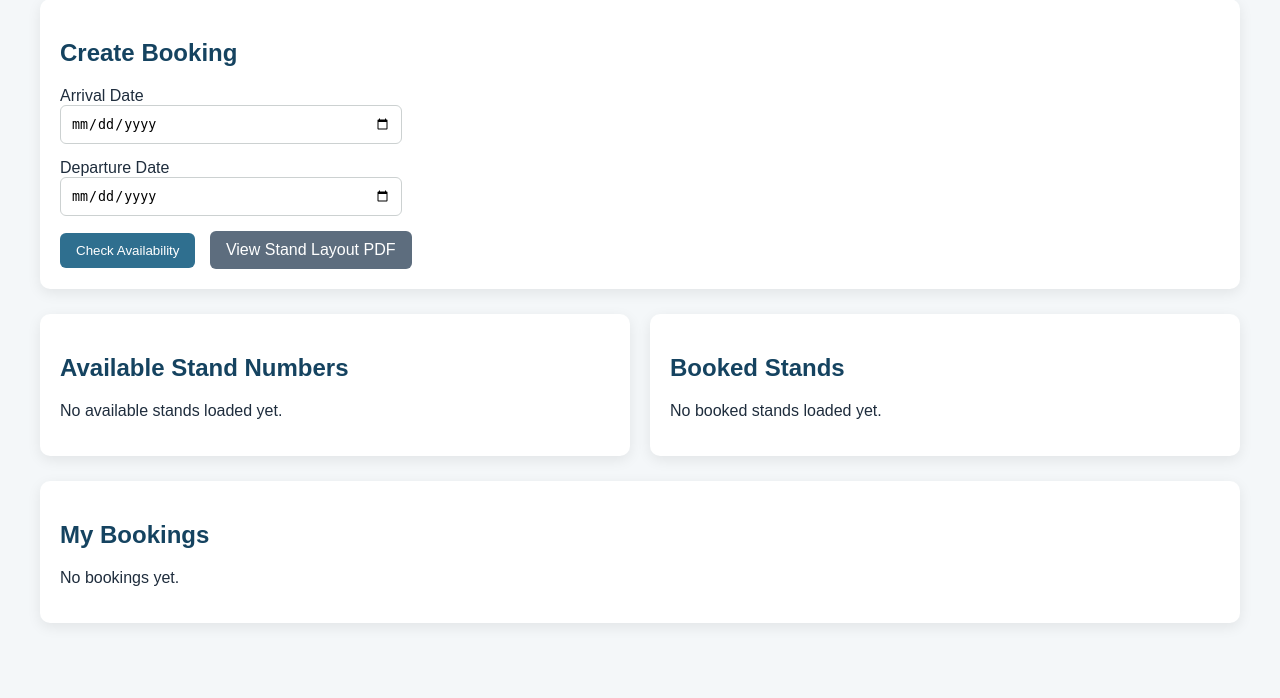
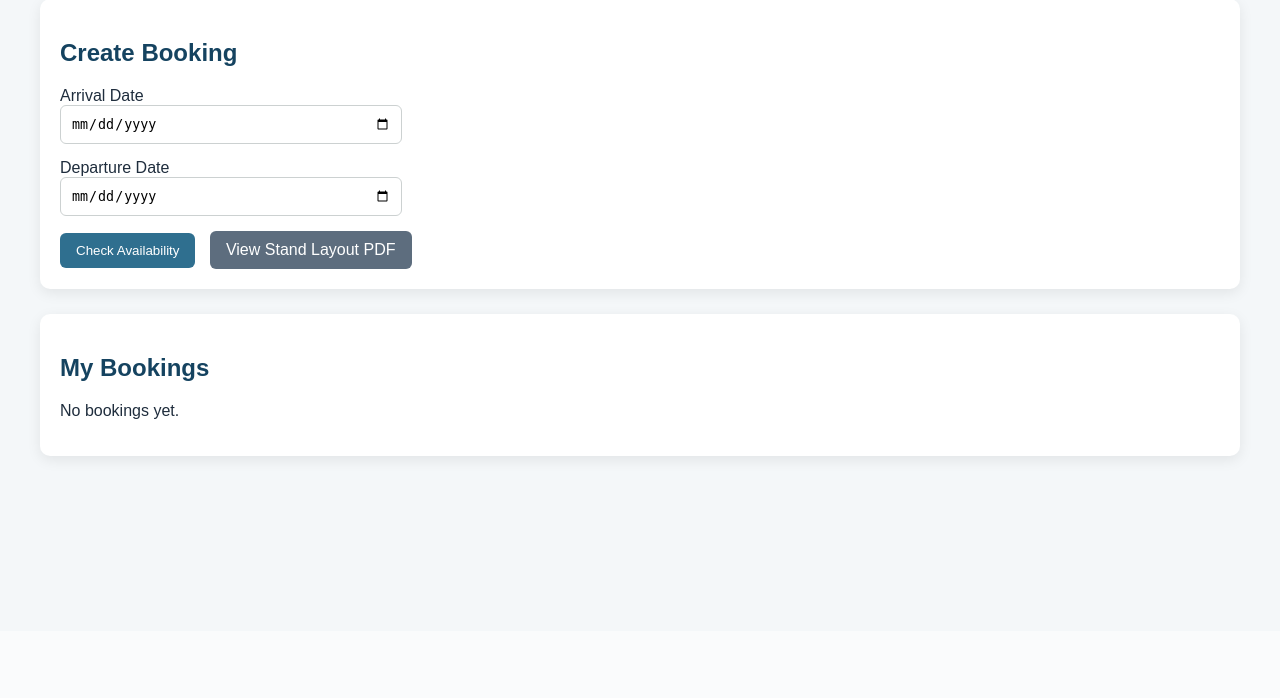
Before and after one commit to GoggaWilma/aquavaal-booking, a Django app: page / in a window 1280 px wide. Shown: the part 169-867 px from the top of the page. After the commit the page ends 632 px from the top, so only its background shows below. Run offline with Django 5.2, Linux system fonts and the light colour scheme; the visitor is signed in with stand-in values (Sample User, id 1); data that the repository does not hold is empty.

Commit message:
Remove duplicate stand summary blocks from dashboard

```diff
--- a/bookings/templates/dashboard.html
+++ b/bookings/templates/dashboard.html
@@ -274,30 +274,6 @@
             {% endif %}
         </div>
 
-        <div class="two-col">
-            <div class="section">
-                <h2>Available Stand Numbers</h2>
-                {% if available_stand_numbers %}
-                    <p>{{ available_stand_numbers|join:", " }}</p>
-                {% else %}
-                    <p>No available stands loaded yet.</p>
-                {% endif %}
-            </div>
-
-            <div class="section">
-                <h2>Booked Stands</h2>
-                {% if booked_stands %}
-                    <ul>
-                        {% for stand in booked_stands %}
-                            <li>Stand {{ stand.number }} - {{ stand.name }}</li>
-                        {% endfor %}
-                    </ul>
-                {% else %}
-                    <p>No booked stands loaded yet.</p>
-                {% endif %}
-            </div>
-        </div>
-
         <div class="section">
             <h2>My Bookings</h2>
             {% if bookings %}
```
